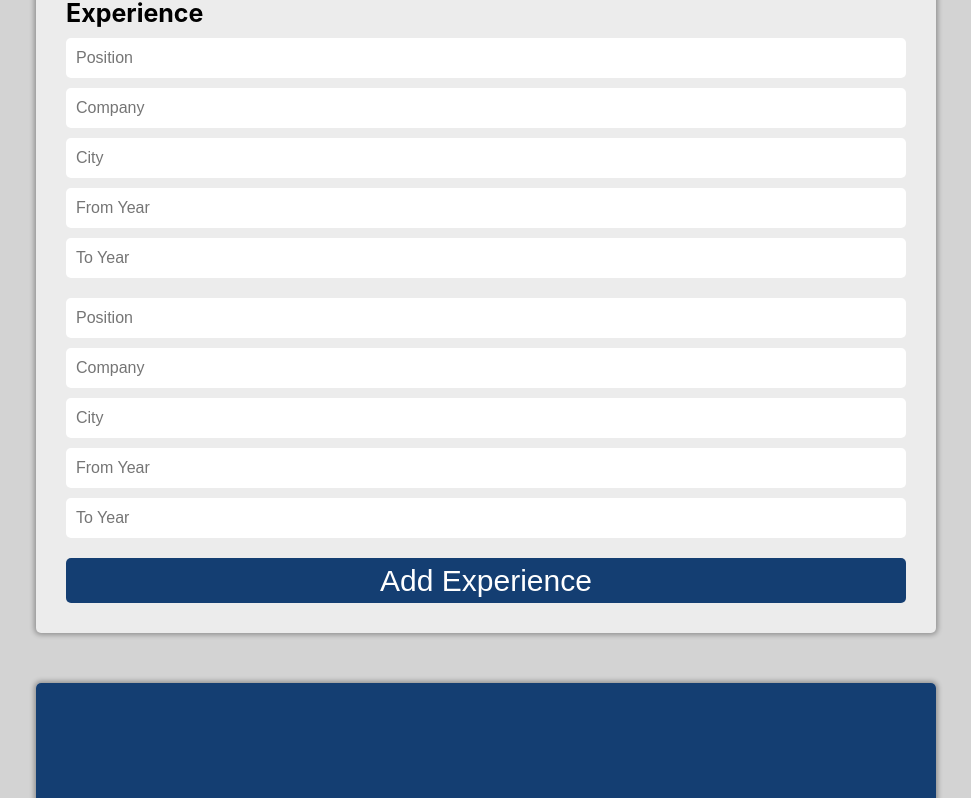
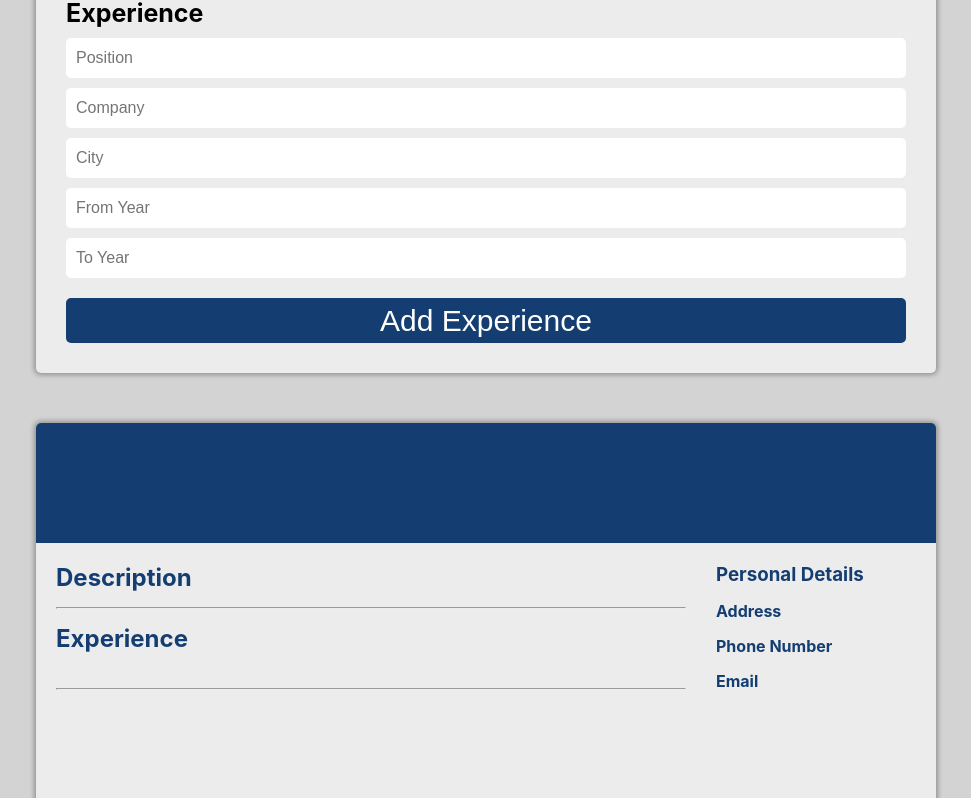
Before and after one commit to Pafestivo/cv-react, a React (Create React App) app: page / in a window 1280 px wide. Shown: the part 622-1420 px from the top of the page, without its empty margins (154-1125 px from the left). Built offline with nearby package versions, Linux system fonts and the light colour scheme.

Commit message:
The button to add new experience section works Clicking the button will add a new experience And editing this new experience will update a new section in the preview container

```diff
--- a/src/components/form/FormContainer.js
+++ b/src/components/form/FormContainer.js
@@ -15,18 +15,31 @@ class FormContainer extends Component {
 
   addExperience() {
     // add an empty experience to the CV object
-    // create Experience using the class
+    const newExp = {
+      position: "",
+      company: "",
+      city: "",
+      fromYear: "",
+      toYear: "",
+      id: Date.now()
+    }
+
+    const updatedCV = { ...this.props.cv }
+    updatedCV.experience.push(newExp)
+    this.props.setCV(updatedCV)
+
     // add this new experience to the dom at the bottom of the experience list
   }
 
   render() {
-    const { cv, setCV } = this.props;
+    const { cv, setCV } = this.props
     return(
       <div className="form-container">
         <PersonalInfo cv={cv} setCV={setCV}/>
         <h1>Experience</h1>
-        <Experience exp={cv.experience[0]} cv={cv} setCV={setCV} key={cv.experience[0].id}/>
-        <Experience exp={cv.experience[1]} cv={cv} setCV={setCV} key={cv.experience[1].id}/>
+        {cv.experience.map(exp => {
+          return <Experience exp={exp} cv={cv} setCV={setCV} key={exp.id} />
+        })}
         <Button value="Add Experience" onClick={this.addExperience} />
       </div>
     )
--- a/src/components/utility/EmptyCV.js
+++ b/src/components/utility/EmptyCV.js
@@ -17,14 +17,6 @@ const emptyCV = {
       toYear: "",
       id: Date.now()
     },
-    {
-      position: "",
-      company: "",
-      city: "",
-      fromYear: "",
-      toYear: "",
-      id: Date.now() + 1
-    },
   ]
 }
 
```
